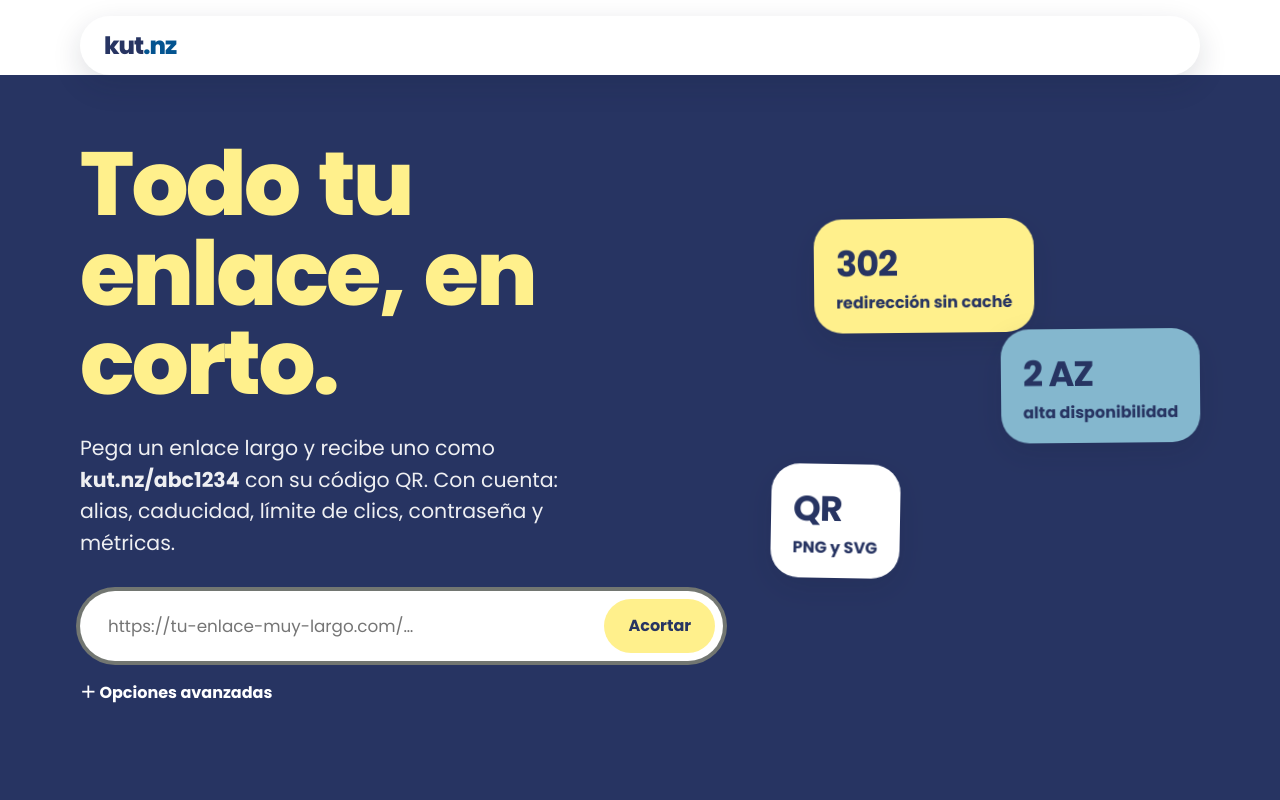
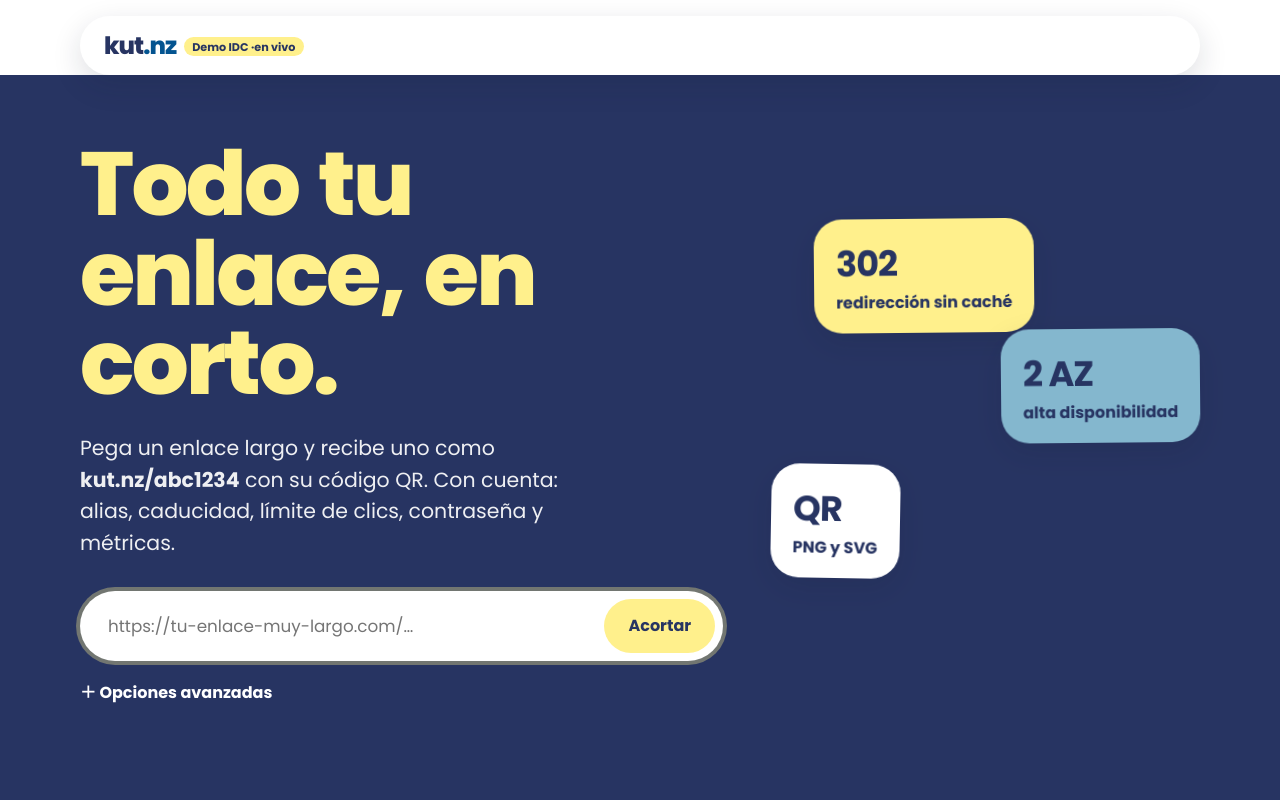
Before and after one commit to ikramzaldivar/kutnz-frontend, a plain HTML site: page static/index.html in a window 1280 px wide. Shown: the top 800 px of the page. Drawn offline with Linux system fonts and the light colour scheme; no server answers.

Commit message:
fix: texto de la etiqueta de la demo

```diff
--- a/static/kut.css
+++ b/static/kut.css
@@ -270,7 +270,7 @@ footer.site a:hover { text-decoration: underline; }
 
 /* Ensayo de la demo (Infraestructura para el Desarrollo Continuo): etiqueta junto al logo */
 .nav .logo::after {
-  content: "Demo IDC content: "IDC 2026";0B7 en vivo";
+  content: "Demo IDC \00B7 en vivo";
   margin-left: .5rem; padding: .1rem .5rem; border-radius: 999px;
   font-size: .7rem; font-weight: 700; letter-spacing: 0; vertical-align: middle;
   background: var(--yellow); color: var(--navy);
```
